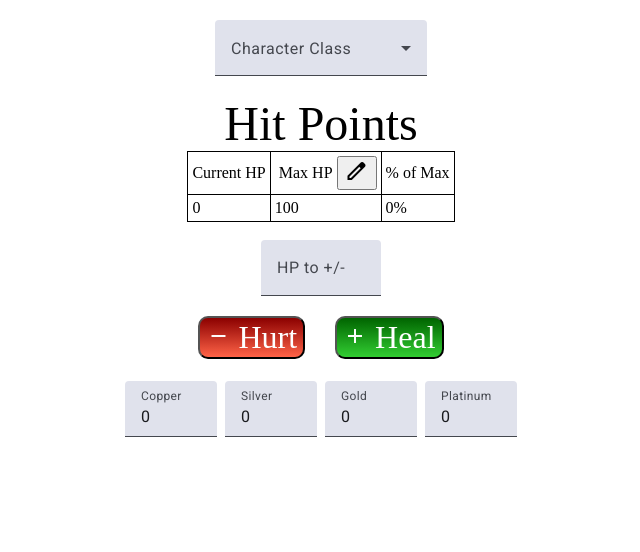
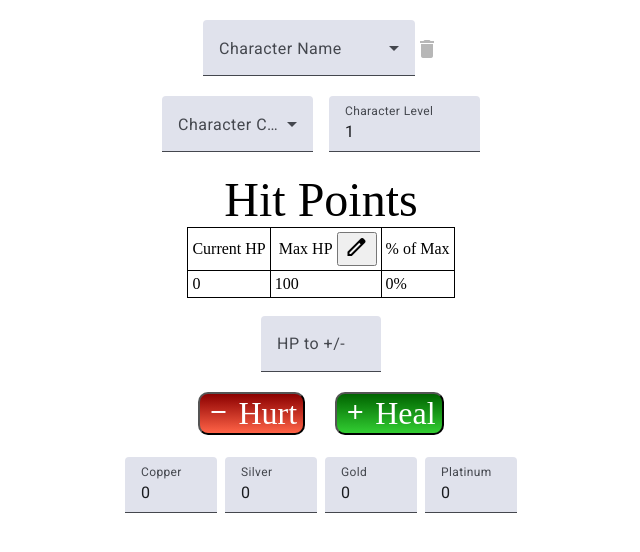
Before and after one commit to ninjamonkey73/dnd-tabletop-companion, an Angular app: page / in a window 1280 px wide. Shown: the top 552 px of the page, without its empty margins (319-959 px from the left). Built offline with nearby package versions, Linux system fonts and the light colour scheme; a web font is replaced by a local one.

Commit message:
Added multicharacter save, delete, and level

```diff
--- a/src/app/app.component.css
+++ b/src/app/app.component.css
@@ -1,7 +1,8 @@
 .black-bordered-table {
   border-collapse: collapse; /* Ensures borders collapse into a single border */
-  width: 100%;
+  width: auto;
   border: 1px solid black; /* Adds a border around the entire table */
+  justify-self: center;
 }
 
 .black-bordered-table td,
@@ -138,3 +139,30 @@ mat-form-field.ki-input {
 body, input, button, select, textarea {
   font-family: 'Goudy Bookletter 1911', serif;
 }
+
+/* Style the dropdown item container */
+.dropdown-item {
+  display: flex;
+  align-items: center; /* Vertically center the content */
+  width: 100%; /* Ensure the container spans the full width of the dropdown */
+}
+
+/* Style the delete button */
+.delete-icon {
+  justify-content: right;
+  border: none; /* Remove any border around the button */
+  background: none; /* Remove background color */
+  padding: 0; /* Remove padding for a cleaner look */
+  cursor: pointer; /* Show a pointer cursor on hover */
+}
+
+/* Align the class and level fields on the same line */
+.form-row {
+  display: flex;
+  gap: 16px; /* Add spacing between the fields */
+  align-items: center; /* Vertically align the fields */
+}
+
+mat-form-field {
+  flex: 1; /* Ensure both fields take up equal space */
+}
--- a/src/app/app.component.html
+++ b/src/app/app.component.html
@@ -5,14 +5,62 @@
 <body>
 <table class="layout">
 <div mat-card class="card-container">
-<tr>
-    <mat-form-field>
-      <mat-label>Character Class</mat-label>
-      <mat-select id="class" [(ngModel)]="character.class" (change)="updateClass()">
-        <mat-option value="Monk">Monk</mat-option>
-        <mat-option value="Fighter">Fighter</mat-option>
+  <tr>
+    <mat-form-field appearance="fill">
+      <mat-label>Character Name</mat-label>
+      <mat-select [(ngModel)]="selectedCharacter" (selectionChange)="onCharacterSelection($event.value)">
+        <mat-option *ngFor="let name of savedCharacterNames" [value]="name">
+          {{ name }}
+        </mat-option>
+        <mat-option value="new">New Character</mat-option>
       </mat-select>
     </mat-form-field>
+
+    <!-- Delete button next to the dropdown -->
+    <button
+      mat-icon-button
+      color="warn"
+      class="delete-icon"
+      [disabled]="!selectedCharacter || selectedCharacter === 'new'"
+      (click)="deleteCharacter(selectedCharacter)"
+    >
+      <mat-icon>delete</mat-icon>
+    </button>
+  </tr>
+  <tr>
+    <mat-form-field *ngIf="isCreatingNewCharacter" appearance="fill">
+      <mat-label>New Character Name</mat-label>
+      <input matInput [(ngModel)]="newCharacterName" placeholder="Enter new character name" />
+    </mat-form-field>
+  </tr>
+  <tr>
+    <button mat-raised-button color="primary" *ngIf="isCreatingNewCharacter" (click)="saveNewCharacter()">
+      Save Character
+    </button>
+  </tr>
+  <tr>
+    <div class="form-row">
+      <mat-form-field>
+        <mat-label>Character Class</mat-label>
+        <mat-select id="class" [(ngModel)]="character.class" (change)="updateChar()">
+          <mat-option *ngFor="let class of classes" [value]="class">
+            {{ class }}
+          </mat-option>
+        </mat-select>
+      </mat-form-field>
+      <mat-form-field class="ki-input">
+        <mat-label>Character Level</mat-label>
+        <input
+          matInput
+          type="number"
+          [(ngModel)]="character.level"
+          min="1"
+          max="20"
+          placeholder="Enter Level"
+          (change)="updateChar()"
+        />
+      </mat-form-field>
+    </div>
   </tr>
   <tr>
     <mat-card-title class="card-title">Hit Points</mat-card-title>
@@ -84,25 +132,25 @@
       <td id="money">
         <mat-form-field appearance="fill" class="cp-input">
           <mat-label>Copper</mat-label>
-          <input matInput type="number" [(ngModel)]="character.cp" class="cp-input" (change)="updateMoney()"/>
+          <input matInput type="number" [(ngModel)]="character.cp" class="cp-input" (change)="updateChar()"/>
         </mat-form-field>
       </td>
       <td id="money">
         <mat-form-field appearance="fill" class="sp-input">
           <mat-label>Silver</mat-label>
-          <input matInput type="number" [(ngModel)]="character.sp" class="sp-input" (change)="updateMoney()"/>
+          <input matInput type="number" [(ngModel)]="character.sp" class="sp-input" (change)="updateChar()"/>
         </mat-form-field>
       </td>
       <td id="money">
         <mat-form-field appearance="fill" class="gp-input">
           <mat-label>Gold</mat-label>
-          <input matInput type="number" [(ngModel)]="character.gp" class="gp-input" (change)="updateMoney()"/>
+          <input matInput type="number" [(ngModel)]="character.gp" class="gp-input" (change)="updateChar()"/>
         </mat-form-field>
       </td>
       <td id="money">
         <mat-form-field appearance="fill" class="pp-input">
           <mat-label>Platinum</mat-label>
-          <input matInput type="number" [(ngModel)]="character.pp" class="pp-input" (change)="updateMoney()"/>
+          <input matInput type="number" [(ngModel)]="character.pp" class="pp-input" (change)="updateChar()"/>
         </mat-form-field>
       </td>
     </tr>
@@ -115,7 +163,7 @@
   <mat-card-title class="card-title" style="font-size: x-large;">Ki Points</mat-card-title>
   <br>
     <mat-form-field appearance="fill" class="ki-input">
-      <input matInput type="number" [(ngModel)]="character.kiPoints" class="ki-input" (change)="updateKi()"/>
+      <input matInput type="number" [(ngModel)]="character.kiPoints" class="ki-input" (change)="updateChar()"/>
     </mat-form-field>
 </div>
 </tr>
--- a/src/app/app.component.ts
+++ b/src/app/app.component.ts
@@ -5,17 +5,18 @@ import { MatIconModule } from '@angular/material/icon';
 import { MatFormField } from '@angular/material/form-field';
 import { MatInputModule } from '@angular/material/input';
 import { FormsModule } from '@angular/forms'; // Import FormsModule for [(ngModel)]
-import { NgIf } from '@angular/common';
+import { NgIf, NgForOf } from '@angular/common';
 import { MatSelectModule } from '@angular/material/select';
 
 @Component({
   selector: 'app-root',
-  imports: [RouterOutlet, MatCardModule, MatIconModule, MatFormField, MatInputModule, FormsModule, NgIf, MatSelectModule],
+  imports: [RouterOutlet, MatCardModule, MatIconModule, MatFormField, MatInputModule, FormsModule, NgIf, MatSelectModule, NgForOf],
   templateUrl: './app.component.html',
   styleUrls: ['./app.component.css']
 })
 export class AppComponent implements OnInit {
   character = {
+    name: '',
     currentHP: 0,
     maxHP: 100,
     kiPoints: 2,
@@ -23,19 +24,71 @@ export class AppComponent implements OnInit {
     cp: 0,
     sp: 0,
     gp: 0,
-    pp: 0
+    pp: 0,
+    level: 1
   };
+
+  classes = ["Artificer","Barbarian","Bard","Cleric","Druid","Fighter","Monk","Paladin","Ranger","Rogue","Sorcerer","Warlock","Wizard"]
+
+  levels: number[] = Array.from({ length: 20 }, (_, i) => i + 1); // Generate levels 1 through 20
+
+  savedCharacterNames: string[] = []; // List of saved character names
+  selectedCharacter: string | null = null; // Tracks the selected character
+  isCreatingNewCharacter = false; // Flag to show the new character input field
+  newCharacterName = ''; // Holds the name of the new character being created
 
   changeVal: number | null = null; // Initialize as null
   percentHP = 0;
   isEditingMaxHP = false; // Flag to toggle edit mode
 
   ngOnInit(): void {
-    const savedCharacter = localStorage.getItem('character');
-    if (savedCharacter) {
-      this.character = JSON.parse(savedCharacter);
+    this.loadSavedCharacterNames();
+  }
+
+  loadSavedCharacterNames(): void {
+    // Load all saved character names from localStorage
+    this.savedCharacterNames = Object.keys(localStorage).filter((key) => {
+      const character = localStorage.getItem(key);
+      return character !== null && character.trim() !== ''; // Ensure valid entries
+    });
+  }
+
+  onCharacterSelection(name: string): void {
+    if (name === 'new') {
+      // If "New Character" is selected, show the input field for a new name
+      this.isCreatingNewCharacter = true;
+      this.newCharacterName = '';
+    } else {
+      // Load the selected character's data
+      this.isCreatingNewCharacter = false;
+      const savedCharacter = localStorage.getItem(name);
+      if (savedCharacter) {
+        this.character = JSON.parse(savedCharacter);
+      }
     }
-    this.updatePercentHP();
+  }
+
+  createNewCharacter(): void {
+    if (this.newCharacterName.trim()) {
+      // Create a new character with the entered name
+      this.character = {
+        name: this.newCharacterName.trim(),
+        currentHP: 0,
+        maxHP: 100,
+        kiPoints: 2,
+        class: '',
+        cp: 0,
+        sp: 0,
+        gp: 0,
+        pp: 0,
+        level: 1
+      };
+      this.saveCharacterData();
+      this.isCreatingNewCharacter = false;
+      this.newCharacterName = '';
+    } else {
+      console.error('Character name cannot be empty.');
+    }
   }
 
   hurt(): void {
@@ -57,7 +110,12 @@ export class AppComponent implements OnInit {
   }
 
   saveCharacterData(): void {
-    localStorage.setItem('character', JSON.stringify(this.character));
+    if (this.character.name) {
+      localStorage.setItem(this.character.name, JSON.stringify(this.character));
+      this.loadSavedCharacterNames(); // Refresh the list of saved names
+    } else {
+      console.error('Character name is required to save data.');
+    }
   }
 
   editMaxHP(): void {
@@ -72,15 +130,55 @@ export class AppComponent implements OnInit {
     this.saveCharacterData(); // Save changes
   }
 
-  updateKi(): void {
+  updateChar(): void {
     this.saveCharacterData();
   }
 
-  updateClass(): void {
-    this.saveCharacterData();
+  saveNewCharacter(): void {
+    if (this.newCharacterName.trim()) {
+      // Create a new character with the entered name
+      this.character = {
+        name: this.newCharacterName.trim(),
+        currentHP: 0,
+        maxHP: 100,
+        kiPoints: 2,
+        class: '',
+        cp: 0,
+        sp: 0,
+        gp: 0,
+        pp: 0,
+        level: 1
+      };
+
+      this.saveCharacterData(); // Save the new character to localStorage
+      this.loadSavedCharacterNames(); // Refresh the list of saved names
+      this.selectedCharacter = this.character.name; // Set the dropdown to the new character
+      this.isCreatingNewCharacter = false; // Hide the new character input field
+      this.newCharacterName = ''; // Clear the input field
+    } else {
+      console.error('Character name cannot be empty.');
+    }
   }
 
-  updateMoney(): void {
-    this.saveCharacterData();
+  deleteCharacter(name: string | null): void {
+    if (name && name !== 'new') {
+      if (confirm(`Are you sure you want to delete the character "${name}"?`)) {
+        localStorage.removeItem(name); // Remove the character from localStorage
+        this.loadSavedCharacterNames(); // Refresh the list of saved names
+        this.selectedCharacter = null; // Reset the selected character
+        this.character = {
+          name: '',
+          currentHP: 0,
+          maxHP: 100,
+          kiPoints: 2,
+          class: '',
+          cp: 0,
+          sp: 0,
+          gp: 0,
+          pp: 0,
+          level: 1
+        }; // Reset the character object
+      }
+    }
   }
 }
```
